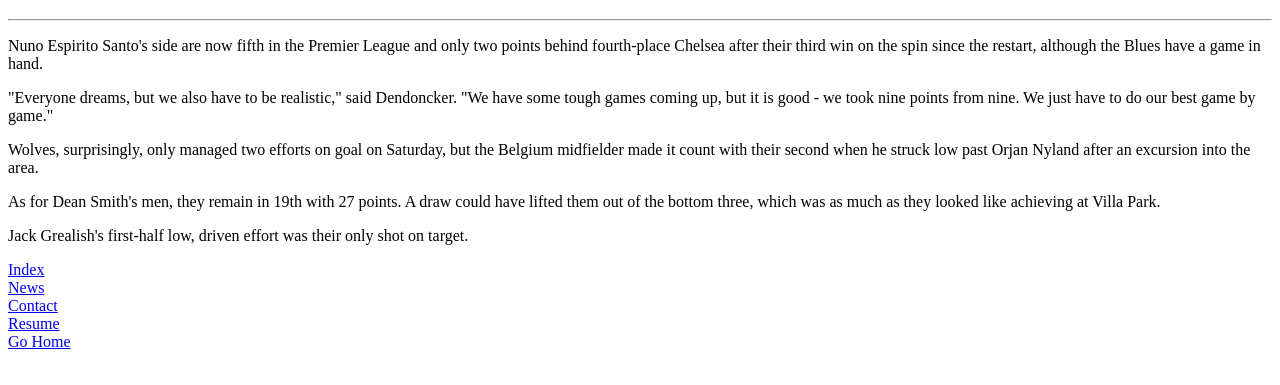
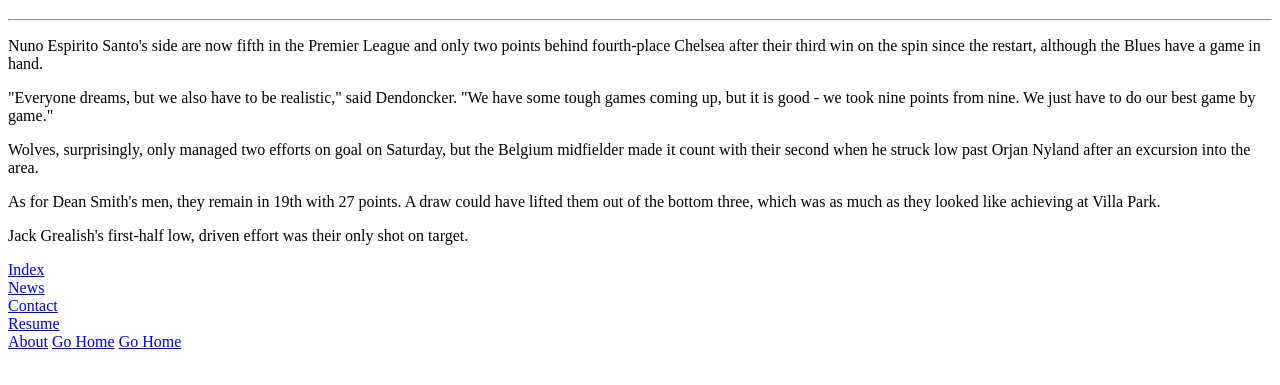
Before and after one commit to JyothiBogala-Nodejs/Nodeyyc, a plain HTML site: page html/ex_5/about.html in a window 1280 px wide. Shown: the part 61-446 px from the top of the page. Drawn offline with Linux system fonts and the light colour scheme.

Commit message:
Modified about.html to ex_5

```diff
--- a/html/ex_5/about.html
+++ b/html/ex_5/about.html
@@ -15,7 +15,8 @@
 <a href="news.html" target="_blank;">News</a><br>
 <a href="contact.html" target="_blank;">Contact</a><br>
 <a href="documents\resume.html" target="_blank;">Resume</a><br>
-
-<a href="/" target="_blank;">Go Home</a>
+<a href="about.html">About</a>
+<a href="index.html">Go Home</a>
+<a href="/">Go Home</a>
 </body>
 </html>
```
